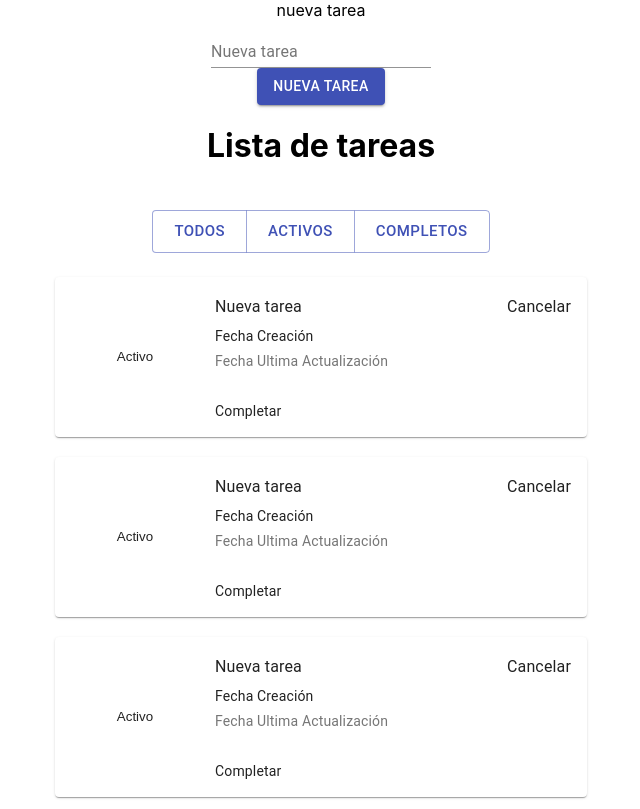
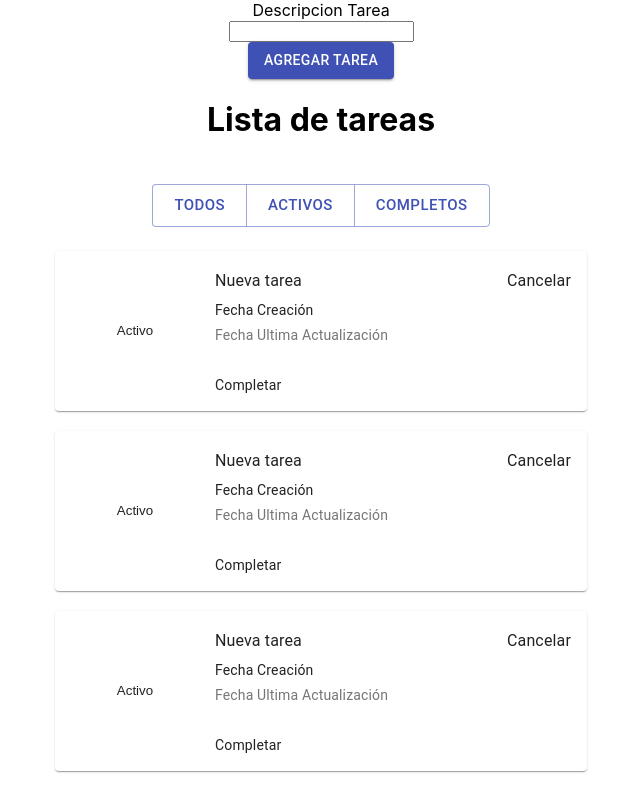
Before and after one commit to memoanda89/hatch, a React (Create React App) app in the folder hatch/: page / in a window 1280 px wide. Shown: the whole page, without its empty margins (319-959 px from the left). Built offline with nearby package versions, Linux system fonts and the light colour scheme.

Commit message:
Creación de tareas
agrega la funcionalidad de guardado de tareas

```diff
--- a/hatch/package.json
+++ b/hatch/package.json
@@ -4,11 +4,14 @@
   "private": true,
   "dependencies": {
     "@material-ui/core": "^4.11.0",
+    "@material-ui/icons": "^4.9.1",
+    "@reduxjs/toolkit": "^1.4.0",
     "@testing-library/jest-dom": "^4.2.4",
     "@testing-library/react": "^9.5.0",
     "@testing-library/user-event": "^7.2.1",
     "react": "^16.13.1",
     "react-dom": "^16.13.1",
+    "react-redux": "^7.2.1",
     "react-scripts": "3.4.1"
   },
   "scripts": {
--- a/hatch/src/App.js
+++ b/hatch/src/App.js
@@ -3,15 +3,19 @@ import logo from './logo.svg';
 import './App.css';
 import TodoInput from './Components/TodoInput';
 import TodoList from './Components/TodoList';
+import { Provider } from 'react-redux'
+import store from "./store"
+const App = () => (
+  <Provider store={store}>
+    <main>
 
-function App() {
-  return (
-    <div >
-<TodoInput/>
-   <TodoList/>
+      <TodoInput />
+      <TodoList />
 
-    </div>
-  );
-}
+
+    </main>
+  </Provider>
+
+)
 
 export default App;
--- a/hatch/src/Components/TodoInput/index.js
+++ b/hatch/src/Components/TodoInput/index.js
@@ -1,22 +1,54 @@
 import React, { Component } from 'react'
-import TextField from '@material-ui/core/TextField';
+import { connect } from 'react-redux';
 import Button from '@material-ui/core/Button';
-export default class TodoInput extends Component{
+import { useSelector } from 'react-redux'
+import Input from '@material-ui/core/Input';
 
-    render(){
-        return (
-<div className="App">
-<form noValidate autoComplete="off">
-<label>    nueva tarea</label>
-<br/>
-      <TextField id="standard-basic" label="Nueva tarea" />
-      <br></br>
-      <Button variant="contained" color="primary" >
-    Nueva tarea
-    </Button>
-       </form>
-</div>
+const TodoInput = ({ TodoListArray, dispatch, agregarTarea }) => {
 
-        );
+    let input
+
+    return (
+        <div className="App">
+            <form onSubmit={e => {
+                e.preventDefault()
+                if (!input.value.trim()) {
+                    return
+                }
+
+                agregarTarea(input.value)
+                input.value = ''
+            }}>
+
+
+
+                <label>Descripcion Tarea </label>
+                <br />
+                <input ref={node => input = node} className="NuevaTarea" />
+
+                <br />
+                <Button variant="contained" color="primary" type="submit" >
+                agregar tarea
+                </Button>
+            </form>
+        </div>
+    )
+}
+const mapStateToProps = state => ({
+    TodoListArray: state.TodoListArray
+})
+
+const mapDispatchToProps = dispatch => ({
+    agregarTarea(text) {
+console.log("Entro");
+            dispatch({
+                type: "AGREGAR_TAREA",
+                text
+            })
+
+
+
     }
-}
+})
+
+export default connect(mapStateToProps, mapDispatchToProps)(TodoInput)
--- /dev/null
+++ b/hatch/src/store.js
@@ -0,0 +1,36 @@
+import { createStore } from "redux"
+let id = 1
+const initialState = {
+
+    TodoListArray: [],
+    TodoList: [],
+
+}
+
+const reducerTareas = (state = initialState, action) => {
+
+    if (action.type === "AGREGAR_TAREA") {
+        var fecha = new Date();
+
+        let obj = {
+            id: id++,
+            tarea: action.text,
+            fecha_creacion: fecha.getDate() + "-" + (fecha.getMonth() + 1) + "-" + fecha.getFullYear()+" "+ fecha.getHours()+":" +fecha.getMinutes() +":"+ fecha.getMilliseconds(),
+            fecha_modificacion: fecha.getDate() + "-" + (fecha.getMonth() + 1) + "-" + fecha.getFullYear()+" "+ fecha.getHours()+":" +fecha.getMinutes() +":"+ fecha.getMilliseconds(),
+            estatus: "Activo"
+        }
+
+        return {
+            ...state,
+            TodoListArray: state.TodoListArray.concat(obj),
+            TodoList:state.TodoListArray.concat(obj),
+
+        }
+    }
+
+
+
+    return state
+}
+
+export default createStore(reducerTareas)
```
Also changed, not shown: 1 other file (tests, documents, lock files or other folders).
